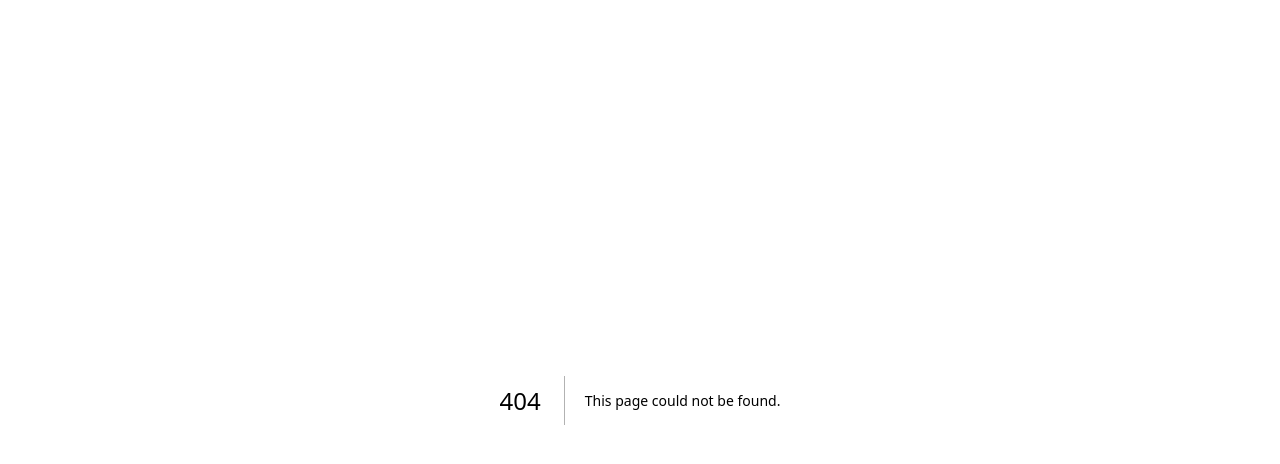
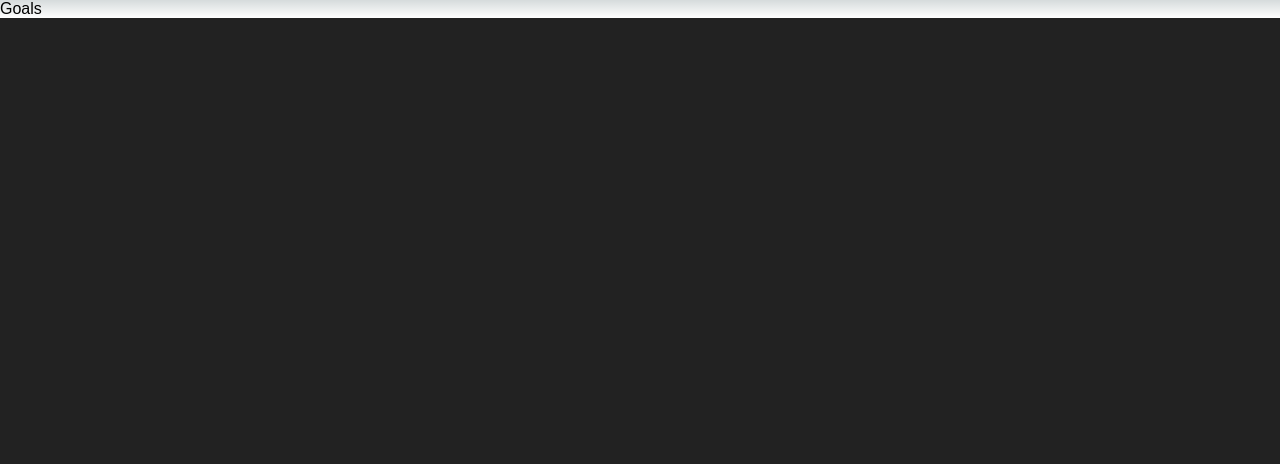
Before and after one commit to dklangevin/daily, a Next.js app: page /goals in a window 1280 px wide. Before the commit this address had no page. Shown: the top 464 px of the page. Built offline with nearby package versions, Linux system fonts and the light colour scheme.

Commit message:
Add goals page

```diff
--- /dev/null
+++ b/pages/goals.js
@@ -0,0 +1,3 @@
+export default function Goals() {
+  return <div>Goals</div>;
+}
```
